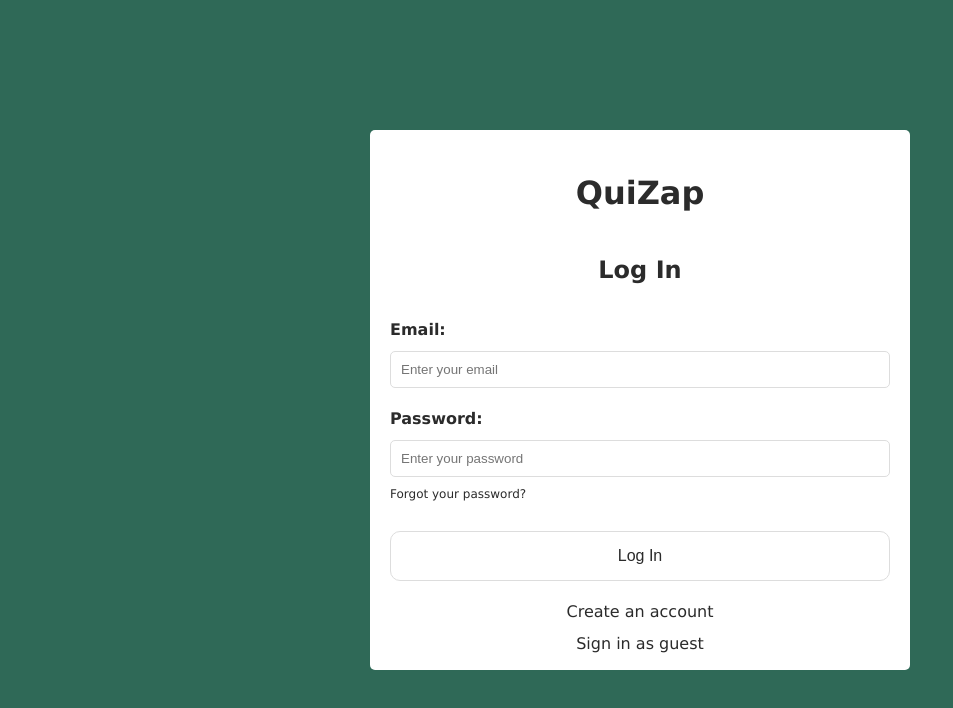
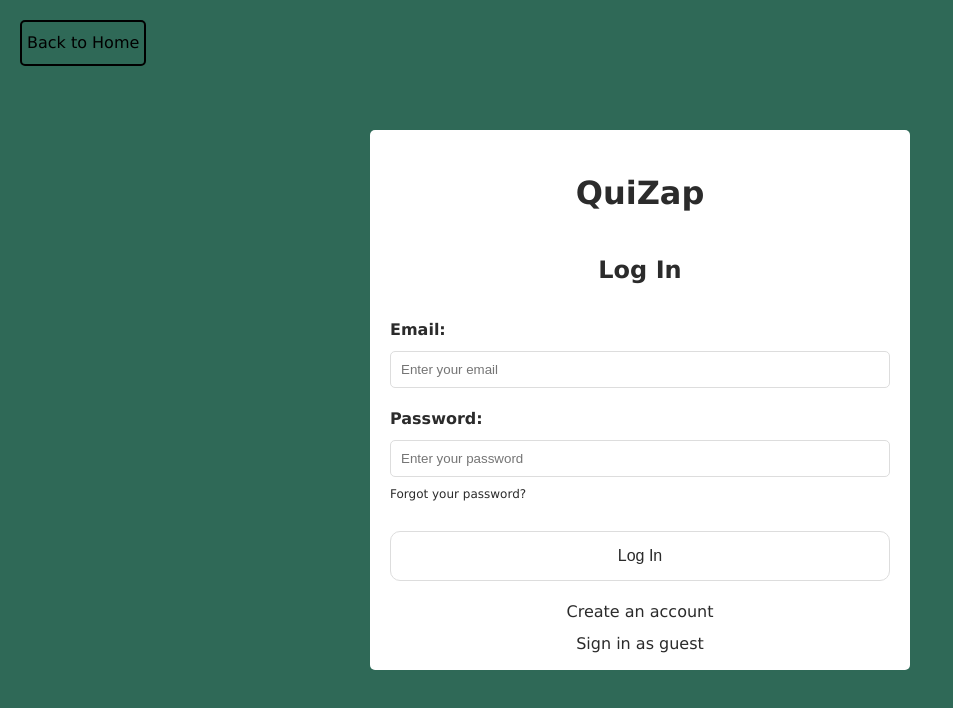
Before and after one commit to tiimbiim/CS137-S24, a Next.js app in the folder quizap/: page /login in a window 1280 px wide. Shown: the top 708 px of the page, without its empty margins (0-953 px from the left). Built offline with nearby package versions, Linux system fonts and the light colour scheme; no server answers.

Commit message:
return button for login and createAccount

```diff
--- a/quizap/pages/createAccount.js
+++ b/quizap/pages/createAccount.js
@@ -4,6 +4,7 @@ import { onAuthStateChanged, createUserWithEmailAndPassword } from 'firebase/aut
 import { addDoc, setDoc, doc } from "firebase/firestore"
 import {useState } from 'react'
 import { useRouter } from "next/router"
+import Link from 'next/link';
 
 const createAccount = () => {
     const [isAuthenticated, setIsAuthenticated] = useState(false);
@@ -63,6 +64,7 @@ const createAccount = () => {
     }
 
     return (  <main className={styles.main}>
+        <Link href="/" className={styles.homeButton}>Back to Home</Link>
         <div className={styles.body}>
             <h1 className={styles.h1}>QuiZap</h1>
             <h2 className={styles.h1}>Sign Up</h2>
--- a/quizap/pages/login.js
+++ b/quizap/pages/login.js
@@ -3,6 +3,7 @@ import { auth } from "../firebase.config"
 import { useRouter } from "next/router";
 import { useState } from "react";
 import styles from "@/styles/login.module.css"
+import Link from 'next/link';
 
 const  login = () => {
 
@@ -51,6 +52,7 @@ const  login = () => {
 
     return (
         <main className={styles.main}>
+            <Link href="/" className={styles.homeButton}>Back to Home</Link>
             <div className={styles.body}>
                 <h1 className={styles.h1}>QuiZap</h1>
                 <h2 className={styles.h1}>Log In</h2>
--- a/quizap/styles/login.module.css
+++ b/quizap/styles/login.module.css
@@ -81,3 +81,18 @@
     justify-content: left;
     align-items: left;
 }
+.homeButton {
+    text-decoration: none;
+    color: black;
+    border: 2px solid black;
+    border-radius: 5px;
+    padding: 5px;
+    transition-duration: 300ms;
+    position: absolute;
+    top: 20px;
+    left: 20px;
+
+    &:hover {
+        background-color: white;
+    }
+}
```
Also changed, not shown: quizap/public/arrow.png (renamed from quizap/public/3114883.png).
